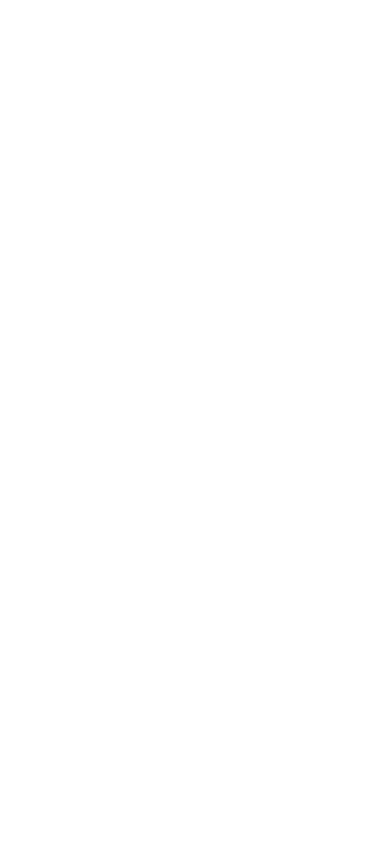
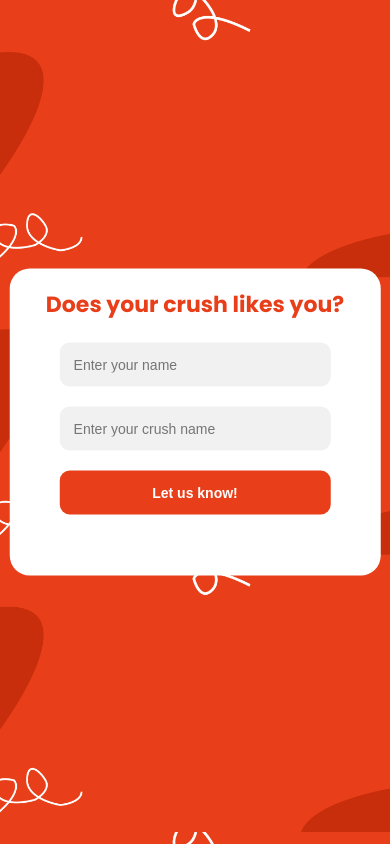
Before and after one commit to javaplumdev/crushmecrush, a plain HTML site: page index.html in a window 390 px wide. Drawn offline with Linux system fonts and the light colour scheme.

Commit message:
second batch

```diff
--- a/app.js
+++ b/app.js
@@ -0,0 +1,49 @@
+const btnGenerate = document.querySelector('.btnGenerate');
+const userName = document.querySelector('.userName');
+const crushName = document.querySelector('.crushName');
+const crushPercentage = document.querySelector('.crushPercentage');
+const reminder = document.getElementsByClassName('reminder');
+
+btnGenerate.addEventListener('click', function () {
+	var crushChance = Math.floor(Math.random() * 100) + 1;
+	var userNameValue = userName.value;
+	var crushNameValue = crushName.value;
+
+	for (let i = 0; i < reminder.length; i++) {
+		if (userName.value == '' && crushName.value == '') {
+			btnGenerate.parentElement.children[1].innerHTML =
+				'Please enter your name';
+			btnGenerate.parentElement.children[3].innerHTML =
+				'Please enter your crush name';
+		} else if (userName.value == '') {
+			btnGenerate.parentElement.children[1].innerHTML =
+				'Please enter your name';
+		} else if (crushName.value == '') {
+			btnGenerate.parentElement.children[3].innerHTML =
+				'Please enter your crush name';
+		} else {
+			// window.location = 'result.html';
+			btnGenerate.parentElement.children[1].style.opacity = '0';
+			btnGenerate.parentElement.children[3].style.opacity = '0';
+			userName.value = '';
+			crushName.value = '';
+			crushPercentage.textContent = `Hi ${userNameValue}! Your crush ${crushNameValue} has ${crushChance}% chance that likes you too!`;
+			if (crushChance >= 1 && crushChance <= 20) {
+				//You crush doesn't like you. Face it. :>
+				console.log("You crush doesn't like you. Face it. :>");
+			} else if (crushChance >= 21 && crushChance <= 40) {
+				console.log('You have a chance. But it is one a million');
+			} else if (crushChance >= 41 && crushChance <= 60) {
+				console.log('GO OUT NOW!! YOU MIGHT HAVE A CHANCE!!');
+			} else if (crushChance >= 61 && crushChance <= 80) {
+				console.log(
+					'Your crush defenitely likes you. But you are too shy bruh'
+				);
+			} else if (crushChance >= 81 && crushChance <= 100) {
+				console.log(
+					'YOUR CRUSH REALLY REALLY LIKES YOU!! GO OUT NOW AND ASK YOUR CRUSH ON A DATE'
+				);
+			}
+		}
+	}
+});
--- a/index.html
+++ b/index.html
@@ -4,10 +4,32 @@
 		<meta charset="UTF-8" />
 		<meta http-equiv="X-UA-Compatible" content="IE=edge" />
 		<meta name="viewport" content="width=device-width, initial-scale=1.0" />
+		<link rel="preconnect" href="https://fonts.googleapis.com" />
+		<link rel="preconnect" href="https://fonts.gstatic.com" crossorigin />
+		<link
+			href="https://fonts.googleapis.com/css2?family=Montserrat:wght@300;800&family=Poppins:wght@300;700&display=swap"
+			rel="stylesheet"
+		/>
 		<link rel="stylesheet" href="style.css" />
-		<title>Document</title>
+		<title>crushmecrush</title>
 	</head>
 	<body>
+		<div class="container">
+			<h1>Does your crush likes you?</h1>
+			<div class="usersInput">
+				<input type="text" class="userName" placeholder="Enter your name" />
+				<p class="reminder"></p>
+				<input
+					type="text"
+					class="crushName"
+					placeholder="Enter your crush name"
+				/>
+				<p class="reminder"></p>
+				<button class="btnGenerate">Let us know!</button>
+				<p class="crushPercentage"></p>
+			</div>
+		</div>
+
 		<script src="app.js"></script>
 	</body>
 </html>
--- a/style.css
+++ b/style.css
@@ -0,0 +1,110 @@
+* {
+	padding: 0;
+	margin: 0;
+	box-sizing: border-box;
+}
+
+body {
+	background: url('./web-images/background-web.png');
+	background-size: cover;
+	font-family: 'Poppins', sans-serif;
+}
+
+.container {
+	width: 50%;
+	border-radius: 20px;
+	background-color: #fff;
+	padding: 1em;
+	position: fixed;
+	top: 50%;
+	left: 50%;
+	transform: translate(-50%, -50%);
+}
+
+.usersInput {
+	padding: 1em;
+	display: flex;
+	justify-content: center;
+	flex-direction: column;
+	align-items: center;
+	width: 100%;
+}
+
+.usersInput input,
+button {
+	padding: 12px;
+	font-size: 18px;
+	margin: 5px;
+	width: 50%;
+	border: none;
+	border-radius: 10px;
+}
+
+.usersInput input {
+	background-color: #f1f1f1;
+}
+
+.reminder,
+.crushPercentage {
+	color: #e83f1a;
+	font-size: 14px;
+	padding: 0.5em;
+}
+
+.crushPercentage {
+	margin-top: 2em;
+}
+
+.usersInput button {
+	background-color: #e83f1a;
+	color: white;
+	font-weight: bold;
+	cursor: pointer;
+	transition: 0.5s ease-in;
+}
+
+.usersInput button:hover {
+	background-color: #c33110;
+}
+
+.container h1 {
+	padding: 0.5em;
+	text-align: center;
+	color: #e83f1a;
+	font-size: 32px;
+}
+
+@media only screen and (max-width: 1240px) {
+	.usersInput input,
+	button {
+		width: 90%;
+	}
+}
+
+@media only screen and (max-width: 700px) {
+	.container {
+		width: 95%;
+		padding: 0.5em;
+		top: 50%;
+		left: 50%;
+		transform: translate(-50%, -50%);
+	}
+
+	.usersInput {
+		padding: 0.5em;
+	}
+
+	.container h1 {
+		font-size: 22px;
+	}
+
+	.usersInput input,
+	button {
+		padding: 14px;
+		font-size: 14px;
+		margin: 3px;
+		width: 80%;
+		border: none;
+		border-radius: 10px;
+	}
+}
```
Also changed, not shown: web-images/background-web.png (added).
